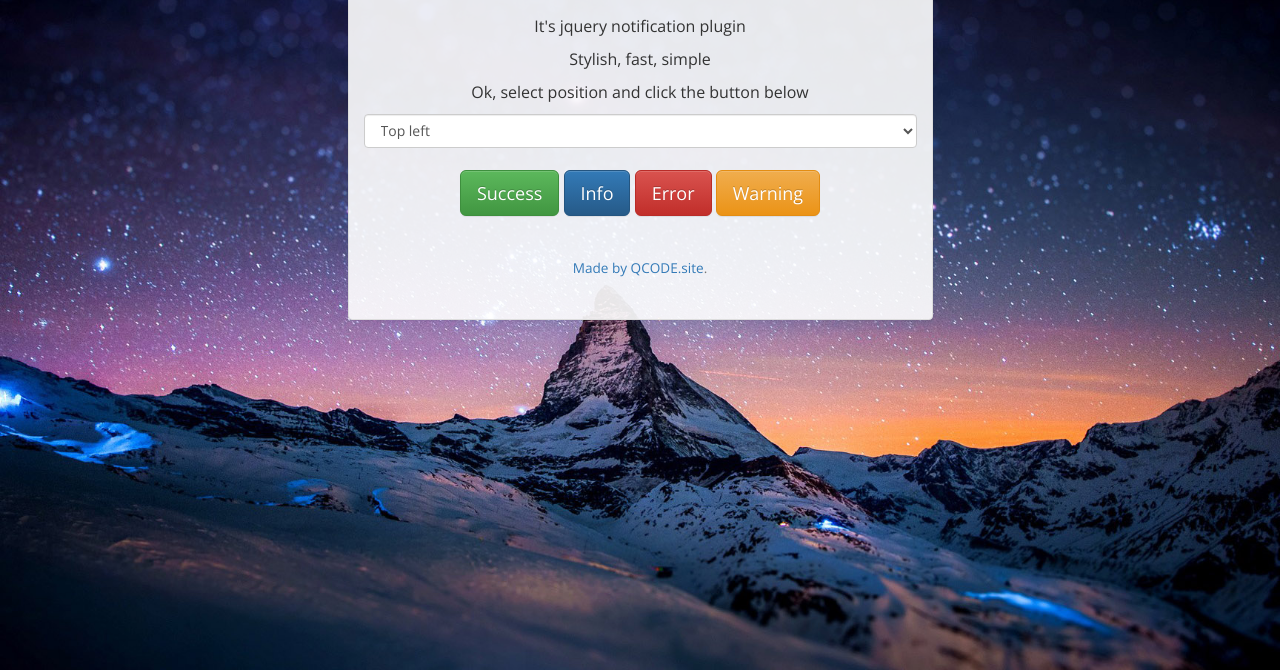
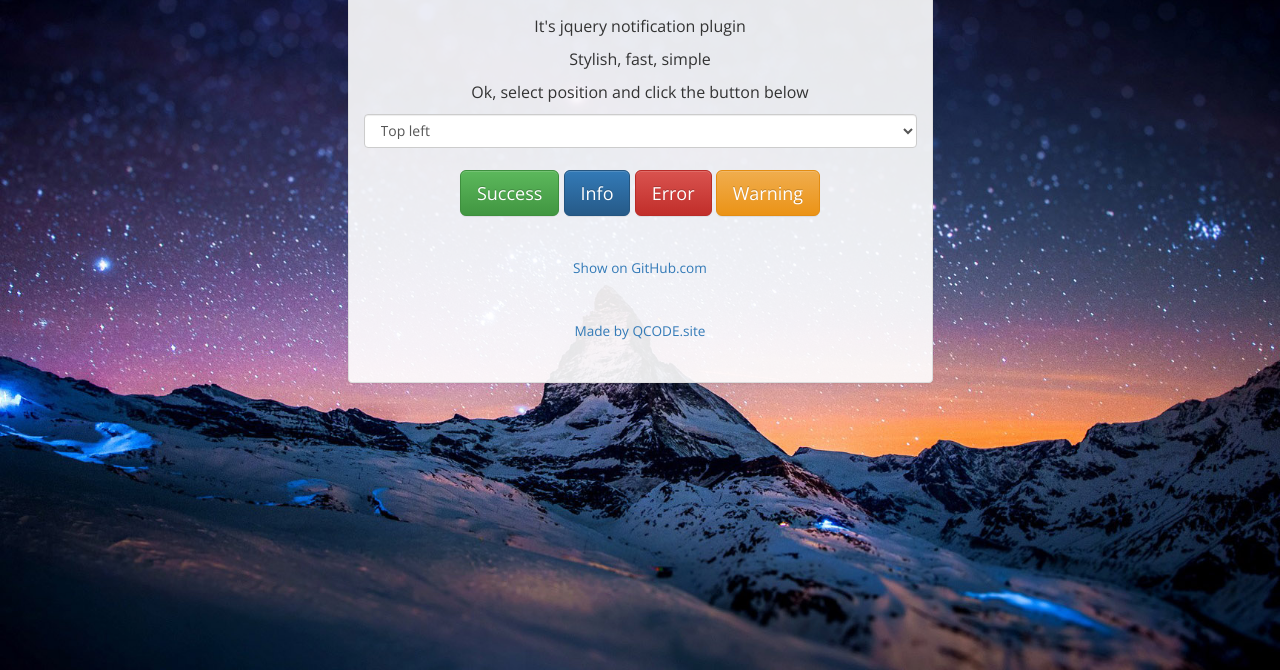
Before and after one commit to WOLKkr/wnoty.github.io, a plain HTML site: page index.html in a window 1280 px wide. Shown: the part 130-800 px from the top of the page. Drawn offline with nearby package versions, Linux system fonts and the light colour scheme.

Commit message:
Add files via upload

```diff
--- a/index.html
+++ b/index.html
@@ -72,7 +72,10 @@
 				<button type="submit" class="btn btn-warning btn-lg" onclick="wnoty('warning')">Warning</button>
 
 				<div class="margin-base-vertical">
-					<small class="text-muted"><a href="http://qcode.site/">Made by QCODE.site</a>.</small>
+					<small class="text-muted"><a href="https://github.com/WOLKkr/wnoty">Show on GitHub.com</a></small>
+				</div>
+				<div class="margin-base-vertical">
+					<small class="text-muted"><a href="http://qcode.site/">Made by QCODE.site</a></small>
 				</div>
 
 			</div>
```
